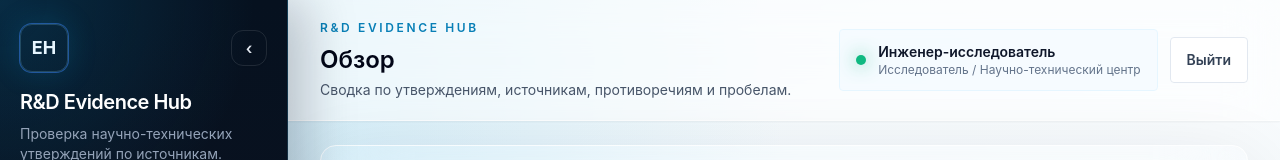
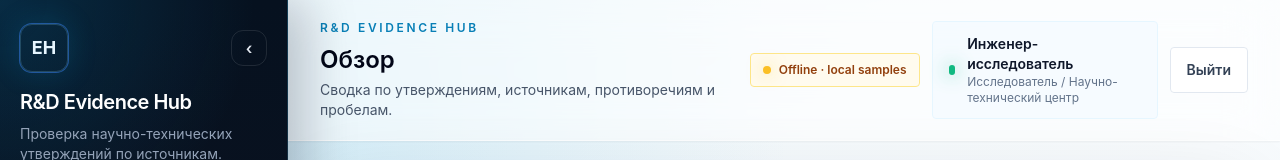
Before and after one commit to theycomeunstuck/hackaton_nornikel2026summer, a React (Vite) app: page /auth in a window 1280 px wide. Both pictures are taken after a click on the button "ВОЙТИ". Shown: the top 160 px of the page. Built offline with nearby package versions, Linux system fonts and the light colour scheme; no server answers.

Commit message:
feat: show backend engine mode

```diff
--- a/src/shared/api/ragApi.ts
+++ b/src/shared/api/ragApi.ts
@@ -11,9 +11,21 @@ import type {
 } from "../types/rag";
 
 export type RagHealthResponse = {
-  status: "ok" | "mock" | "error";
+  status: string;
+  service: string | null;
+  version: string | null;
+  engine: "rag" | "mock" | null;
   baseUrl: string;
-  isMock: boolean;
+  isOffline: boolean;
+};
+
+export type HealthResponse = RagHealthResponse;
+
+type BackendHealthResponse = {
+  status: string;
+  service?: string | null;
+  version?: string | null;
+  engine?: "rag" | "mock" | null;
 };
 
 export type RagStatsResponse = {
@@ -158,13 +170,29 @@ function resolveScenarioFromQuery(query: string): LocalScenarioId {
 }
 
 export async function getRagHealth(): Promise<RagHealthResponse> {
+  return getHealth();
+}
+
+export async function getHealth(): Promise<HealthResponse> {
   try {
-    return await requestJson<RagHealthResponse>("/api/health");
+    const health = await requestJson<BackendHealthResponse>("/api/health");
+
+    return {
+      status: health.status,
+      service: health.service ?? null,
+      version: health.version ?? null,
+      engine: health.engine ?? null,
+      baseUrl: getBaseUrl(),
+      isOffline: false,
+    };
   } catch {
     return {
-      status: "mock",
+      status: "offline",
+      service: null,
+      version: null,
+      engine: null,
       baseUrl: getBaseUrl(),
-      isMock: true,
+      isOffline: true,
     };
   }
 }
--- a/src/widgets/app-shell/Header.tsx
+++ b/src/widgets/app-shell/Header.tsx
@@ -1,9 +1,17 @@
+import { useEffect, useState } from "react";
 import { useLocation, useNavigate } from "react-router-dom";
 import { useAuth } from "../../entities/auth/model";
+import { getHealth, type HealthResponse } from "../../shared/api/ragApi";
 
 type HeaderMeta = {
   title: string;
   subtitle: string;
+};
+
+type BackendModeView = {
+  label: string;
+  dotClassName: string;
+  className: string;
 };
 
 const headerByPath: Record<string, HeaderMeta> = {
@@ -33,13 +41,87 @@ const headerByPath: Record<string, HeaderMeta> = {
   },
   "/export": {
     title: "Экспорт",
-    subtitle: "Формирование отчетов из текущих результатов поиска.",
+    subtitle: "Формирование отчётов из текущих результатов поиска.",
   },
   "/upload": {
     title: "Загрузка документов",
     subtitle: "Обработка документа и пополнение индекса доказательств.",
   },
 };
+
+function getBackendModeView(health: HealthResponse | null): BackendModeView {
+  if (!health) {
+    return {
+      label: "Проверка режима",
+      dotClassName: "bg-slate-400",
+      className: "border-slate-200 bg-white/80 text-slate-600",
+    };
+  }
+
+  if (health.isOffline) {
+    return {
+      label: "Offline · local samples",
+      dotClassName: "bg-amber-400 shadow-[0_0_16px_rgba(251,191,36,0.65)]",
+      className: "border-amber-200 bg-amber-50/85 text-amber-800",
+    };
+  }
+
+  if (health.engine === "rag") {
+    return {
+      label: "RAG · real index",
+      dotClassName: "bg-emerald-500 shadow-[0_0_16px_rgba(16,185,129,0.8)]",
+      className: "border-emerald-200 bg-emerald-50/85 text-emerald-800",
+    };
+  }
+
+  return {
+    label: "Demo · mock fallback",
+    dotClassName: "bg-ice-500 shadow-[0_0_16px_rgba(14,165,233,0.65)]",
+    className: "border-ice-200 bg-ice-50/85 text-ice-800",
+  };
+}
+
+function BackendModeIndicator() {
+  const [health, setHealth] = useState<HealthResponse | null>(null);
+
+  useEffect(() => {
+    let isActive = true;
+
+    void getHealth().then((nextHealth) => {
+      if (isActive) {
+        setHealth(nextHealth);
+      }
+    });
+
+    return () => {
+      isActive = false;
+    };
+  }, []);
+
+  const mode = getBackendModeView(health);
+  const title = health
+    ? [
+        health.service,
+        health.version ? `v${health.version}` : null,
+        health.baseUrl,
+      ]
+        .filter(Boolean)
+        .join(" · ")
+    : "Проверка подключения к backend";
+
+  return (
+    <div
+      className={`rounded border px-3 py-2 text-xs font-semibold transition ${mode.className}`}
+      title={title}
+      aria-label={`Режим backend: ${mode.label}`}
+    >
+      <div className="flex items-center gap-2 whitespace-nowrap">
+        <span className={`h-2 w-2 rounded-full ${mode.dotClassName}`} />
+        <span>{mode.label}</span>
+      </div>
+    </div>
+  );
+}
 
 export function Header() {
   const { pathname } = useLocation();
@@ -63,11 +145,14 @@ export function Header() {
           <p className="mt-1 text-sm text-slate-600">{meta.subtitle}</p>
         </div>
         <div className="flex items-center gap-3">
+          <BackendModeIndicator />
           <div className="rounded border border-ice-100 bg-ice-50/80 px-4 py-3 text-sm text-slate-700">
             <div className="flex items-center gap-3">
               <span className="h-2.5 w-2.5 rounded-full bg-emerald-500 shadow-[0_0_18px_rgba(16,185,129,0.8)]" />
               <div>
-                <p className="font-semibold text-slate-900">{user?.name ?? "Инженер-исследователь"}</p>
+                <p className="font-semibold text-slate-900">
+                  {user?.name ?? "Инженер-исследователь"}
+                </p>
                 <p className="text-xs text-slate-500">
                   Исследователь
                   {user?.organization ? ` / ${user.organization}` : ""}
```
